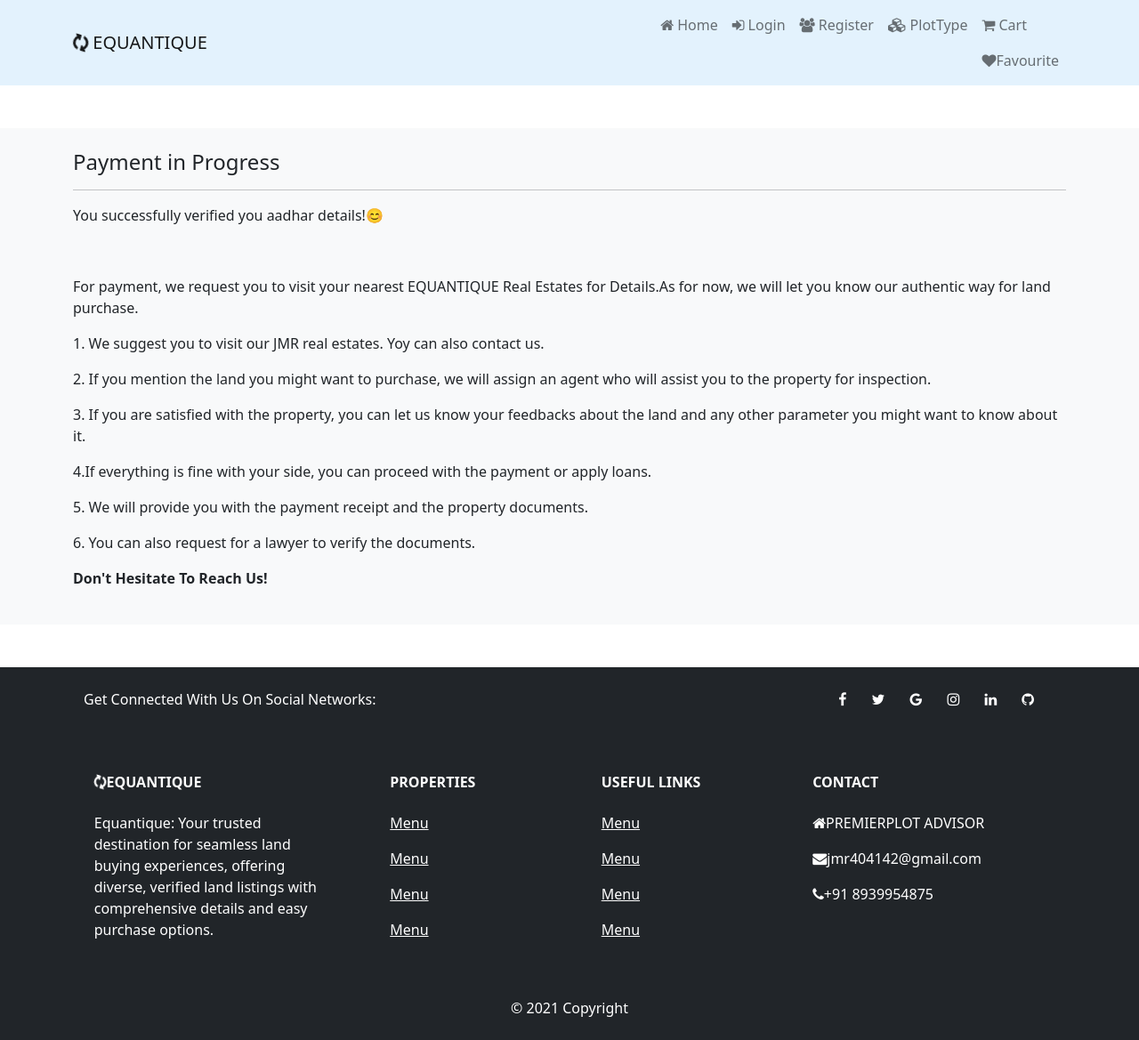
After one commit to RamyaMN28/Land_Repository_Analysis_Website, a Django app: page /payment/in_progress/ in a window 1280 px wide. The commit adds this page. Shown: the whole page at 89% size. Run offline with Django 5.2, Linux system fonts and the light colour scheme.

Commit message:
changes done

```diff
--- a/shop/templates/shop/login.html
+++ b/shop/templates/shop/login.html
@@ -26,6 +26,12 @@
                                 <label for="" class="form-label">Password</label>
                                 <input type="password" name="password" id="password" class="form-control" placeholder="Enter Password">
                             </div>
+                            <!-- Add this block to your form -->
+                            <div class="mb-4">
+                                <label for="" class="form-label">Discount Code</label>
+                                <input type="text" name="discount_code" id="discount_code" class="form-control" placeholder="Eg: abc@123 ">
+                            </div>
+
                             <button type="submit" class="btn btn-primary">Login</button>
                         </form>
                     </div>
--- /dev/null
+++ b/shop/templates/shop/payment_in_progress.html
@@ -0,0 +1,31 @@
+<!-- payment_in_progress.html -->
+
+{% extends 'shop/layouts/main.html' %}
+{% block title %}
+    Payment in Progress | JMR
+{% endblock title %}
+
+{% block content %}
+    <section class="bg-light py-4 my-5">
+        <div class="container">
+            <div class="row">
+                <div class="col-12">
+                    <h4 class="mb-3">Payment in Progress</h4>
+                    <hr style="border-color: #b8bfc2;">
+                    <p>You successfully verified you aadhar details!😊<br></p>
+                    <p><br></p>
+                    <p>For payment, we request you to visit your nearest EQUANTIQUE Real Estates for Details.As for now, we will let you know our authentic way for land purchase.</p>
+                    <p>1. We suggest you to visit our JMR real estates. Yoy can also contact us.</p>
+                    <p>2. If you mention the land you might want to purchase, we will assign an agent who will assist you to the property for inspection.</p>
+                    <p>3. If you are satisfied with the property, you can let us know your feedbacks about the land and any other parameter you might want to know about it.</p>
+                    <p>4.If everything is fine with your side, you can proceed with the payment or apply loans.</p>
+                    <p>5. We will provide you with the payment receipt and the property documents.</p>
+                    <p>6. You can also request for a lawyer to verify the documents.</p>
+                    <p><b>Don't Hesitate To Reach Us!</b></p>
+                    <!-- You can add more information or loading indicators as needed -->
+
+                </div>
+            </div>
+        </div>
+    </section>
+{% endblock content %}
--- a/shop/urls.py
+++ b/shop/urls.py
@@ -14,5 +14,7 @@ urlpatterns=[
     path('PlotType/<str:name>/',views.PlotTypeviews,name="PlotTypeViews"),
     path('PlotDetails/<str:cname>/<str:pname>/',views.plot_details,name="plot_details"),
     path('addtocart',views.add_to_cart,name="addtocart"),
-
+    path('payment/', views.payment_page, name='payment'),
+    path('payment/verify/', views.aadhar_verification, name='aadhar_verification'),
+    path('payment/in_progress/', views.payment_in_progress, name='payment_in_progress'),
 ]
--- a/shop/views.py
+++ b/shop/views.py
@@ -5,12 +5,66 @@ from shop.form import CustomUserForm
 from .models import *
 from django.contrib import messages
 from django.contrib.auth import authenticate,login,logout
+from .models import DiscountCode
+from .form import AadharVerificationForm
 import json
 # Create your views here.
-#i edited this file
+
 def home(request):
     properties = Property.objects.filter(trending=1)
     return render(request,"shop/index.html",{"properties":properties})
+
+def payment_page(request):
+    return render(request, 'shop/payment_page.html')
+
+# views.py
+from django.shortcuts import render, redirect
+from .form import AadharVerificationForm
+from .models import AadharVerification
+
+def aadhar_verification(request):
+    if request.method == 'POST':
+        form = AadharVerificationForm(request.POST)
+        if form.is_valid():
+            # Dummy Aadhar verification logic (replace this with a real implementation)
+            aadhar_number = form.cleaned_data['aadhar_number']
+
+            # Dummy validation: Check if Aadhar number is a 12-digit number
+            if len(aadhar_number) == 12 and aadhar_number.isdigit():
+                aadhar_verified=1
+                # Successful verification
+                # Save the Aadhar details to the database
+                AadharVerification.objects.create(
+                    aadhar_number=aadhar_number,
+                    name=form.cleaned_data['name']
+
+                )
+
+                return redirect('payment_in_progress')  # Redirect to the payment page
+            else:
+                # Failed verification
+                aadhar_verified=1
+                form.add_error('aadhar_number', 'Invalid Aadhar number')
+    else:
+        form = AadharVerificationForm()
+
+    return render(request, 'shop/aadhar_verification.html', {'form': form})
+
+# Import your Message modelS
+#def display_message_content(request, msg_id):
+    # Retrieve the Message object with the specified msg_id
+ #   message = get_object_or_404(Message, msg_id=msg_id)
+
+    # Pass the entire message instance to the template in the context
+  #  context = {'message': message}
+
+    # Render the template with the context
+   # return render(request, 'messagee.html', context)
+
+
+
+def payment_in_progress(request):
+    return render(request, 'shop/payment_in_progress.html')
 
 def favviewpage(request):
     if request.user.is_authenticated:
@@ -27,12 +81,7 @@ def cart_page(request):
     else:
         messages.warning(request,"Login to View Cart")
         return redirect("/")
-    if request.user.is_authenticated:
-        cart=Cart.objects.filter(user=request.user)
-        return render(request,"shop/cart.html",{"cart":cart})
-    else:
-        messages.warning(request,"Login to View Cart")
-        return redirect("/")
+
 
 def remove_cart(request,cid):
     cartitem=Cart.objects.get(id=cid)
@@ -75,6 +124,18 @@ def add_to_cart(request):
                     return JsonResponse({'status':'Property Already in cart'},status=200)
                 else:
                     Cart.objects.create(user=request.user,property_id=property_id,property_qty=property_qty)
+                     # Apply discount logic to the cart
+                    if request.session.get('discount_applied'):
+                        discount_percentage = request.session.get('discount_percentage', 0)
+
+                        # Update cart items with the applied discount
+                        for cart_item in Cart.objects.filter(user=request.user, property_id=property_id):
+                            cart_item.price -= cart_item.price * (discount_percentage)
+                            cart_item.save()
+
+                                                # Clear discount information from the session
+                        del request.session['discount_applied']
+                        del request.session['discount_percentage']
                     return JsonResponse({'status':'Property Added to Cart success'},status=200)
 
            # return JsonResponse({'status':'Added to Cart'},status=200)
@@ -90,22 +151,47 @@ def logout_page(request):
         messages.success(request,"Logged out successfully")
         logout(request)
         return redirect("/")
+
+
 def login_page(request):
     if request.user.is_authenticated:
         return redirect("/")
-    else:
-     if request.method=="POST":
-        name=request.POST.get('username')
-        pwd=request.POST.get('password')
-        user=authenticate(request,username=name,password=pwd)
+
+    if request.method == "POST":
+        username = request.POST.get('username')
+        password = request.POST.get('password')
+        discount_code = request.POST.get('discount_code')
+        # Authenticate user
+        user = authenticate(request, username=username, password=password)
+
         if user is not None:
-            messages.success(request,"Logged in Successfully")
-            login(request,user)
+            # Log the user in first
+            login(request, user)
+            messages.success(request, "Logged in Successfully")
+
+            # Check and apply discount code if provided
+            if discount_code:
+                try:
+                    code_obj = DiscountCode.objects.get(code=discount_code)
+                    # Apply discount logic here
+                    # ...
+
+                    # For demonstration purposes, let's just set a session variable
+                    request.session['discount_applied'] = True
+                    request.session['discount_percentage'] = code_obj.percentage_discount
+                    messages.success(request, "Congratulations! You have applied a discount code.")
+                except DiscountCode.DoesNotExist:
+                    # Handle invalid discount code
+                    messages.error(request, "Invalid Discount Code")
+            else:
+                messages.success(request, "you have not applied any discount code")
+
             return redirect("/")
         else:
-            messages.error(request,"Invalid User Name or Password")
-            return redirect("/login")
-    return render(request,"shop/login.html")
+            messages.error(request, "Invalid User Name or Password")
+
+    return render(request, "shop/login.html")
+
 def register(request):
     form=CustomUserForm()
     if request.method=='POST':
@@ -137,3 +223,8 @@ def plot_details(request,cname,pname):
     else:
         messages.warning(request,"No such PropertyType")
         return redirect('PlotType')
+
+def view_payment_details(request):
+    # Add logic to fetch and display payment details
+    # You can pass additional context to the template if needed
+    return render(request, 'payment_details.html')
--- a/static/css/style.css
+++ b/static/css/style.css
@@ -12,7 +12,8 @@
 
 .new_price{
     font-weight: bold;
-    color:green;
+    background-color: green;
+    color:white;
 }
 
 
@@ -35,3 +36,13 @@
     right: 0;
     z-index: 10;
 }
+
+.icon-container {
+    display: flex;
+    align-items: center; /* Adjust vertical alignment if needed */
+    /* justify-content: space-between; */ /* Uncomment to distribute icons evenly */
+}
+
+.icon-container a {
+    margin-right: 10px; /* Adjust spacing between icons */
+}
```
Also changed, not shown: shop/form.py (+18 -0 lines), shop/models.py (+40 -13 lines), shop/templates/shop/aadhar_verification.html (added, +28 -0 lines), shop/templates/shop/cart.html (+8 -3 lines), shop/templates/shop/messagee.html (added, +32 -0 lines), shop/templates/shop/payment_page.html (added, +61 -0 lines).
